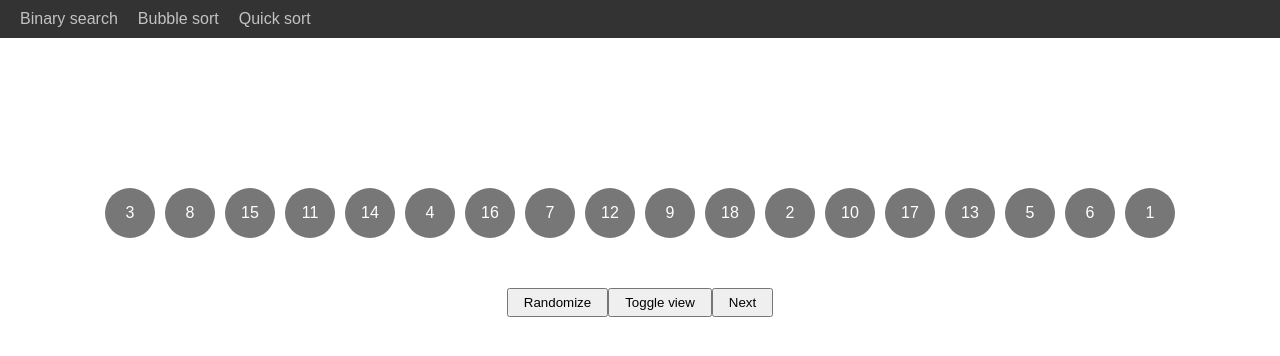
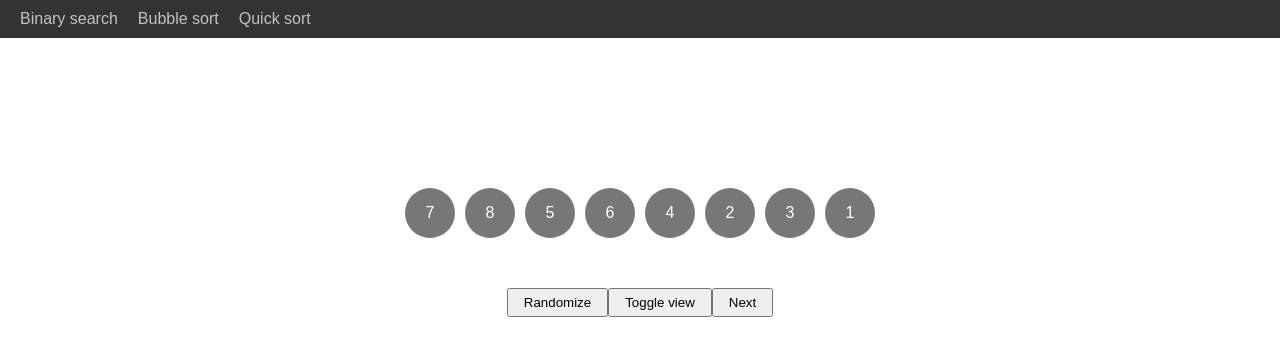
Before and after one commit to chardos/algorithm-viz, a React app: page /quicksort in a window 1280 px wide. Shown: the top 356 px of the page. Built offline with nearby package versions, Linux system fonts and the light colour scheme.

Commit message:
Quick sort back down to 8

```diff
--- a/src/components/QuickSort/QuickSort.js
+++ b/src/components/QuickSort/QuickSort.js
@@ -12,7 +12,7 @@ export default class QuickSortWrap extends SortWrapper {
         super();
         selected: null,
         this.state = {
-            array: randomizeArray(range(1,18)),
+            array: randomizeArray(range(1,8)),
             pivotIndex: null,
             selected: [],
             swapped: [],
```
